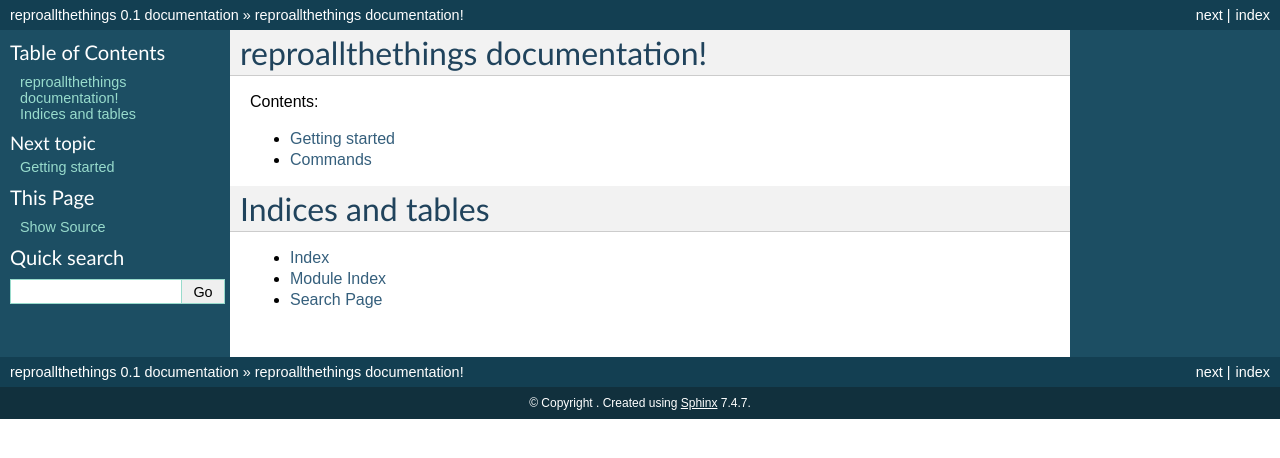
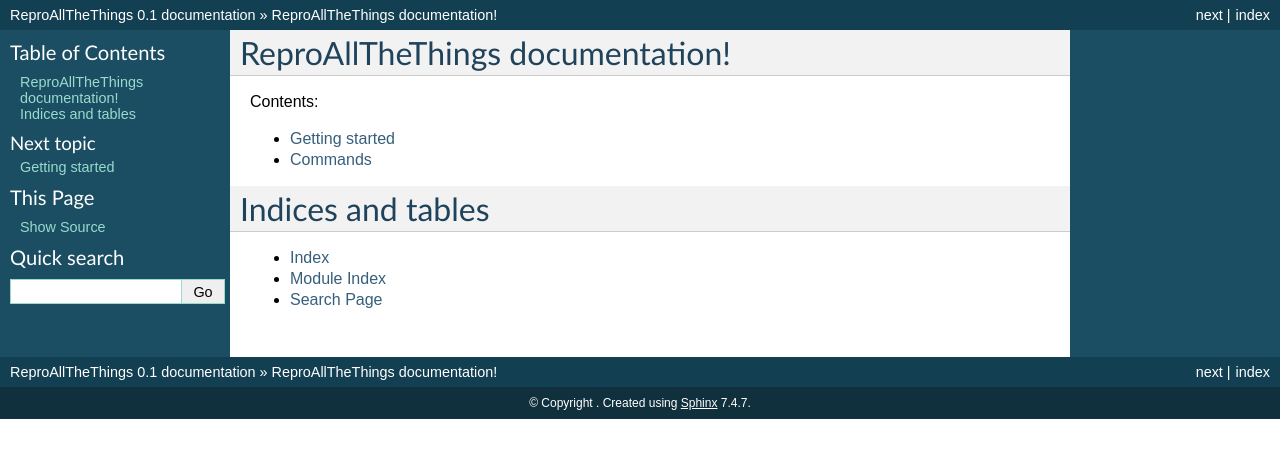
Before and after one commit to acwooding/ReproAllTheThings, a Sphinx documentation site: the page built from docs/index.rst, in a window 1280 px wide. Shown: the top 458 px of the page. Built offline with Sphinx 7.4.7, drawn with Linux system fonts in a browser that asks for light colours.

```diff
--- a/docs/conf.py
+++ b/docs/conf.py
@@ -1,6 +1,6 @@
 # -*- coding: utf-8 -*-
 #
-# reproallthethings documentation build configuration file, created by
+# ReproAllTheThings documentation build configuration file, created by
 # sphinx-quickstart.
 #
 # This file is execfile()d with the current directory set to its containing dir.
@@ -41,7 +41,7 @@ source_suffix = '.rst'
 master_doc = 'index'
 
 # General information about the project.
-project = u'reproallthethings'
+project = u'ReproAllTheThings'
 
 # The version info for the project you're documenting, acts as replacement for
 # |version| and |release|, also used in various other places throughout the
@@ -185,7 +185,7 @@ latex_elements = {
 latex_documents = [
     ('index',
      'reproallthethings.tex',
-     u'reproallthethings Documentation',
+     u'ReproAllTheThings Documentation',
      u"John Healy, Amy Wooding", 'manual'),
 ]
 
@@ -215,7 +215,7 @@ latex_documents = [
 # One entry per manual page. List of tuples
 # (source start file, name, description, authors, manual section).
 man_pages = [
-    ('index', 'reproallthethings', u'reproallthethings Documentation',
+    ('index', 'reproallthethings', u'ReproAllTheThings Documentation',
      [u"John Healy, Amy Wooding"], 1)
 ]
 
@@ -229,8 +229,8 @@ man_pages = [
 # (source start file, target name, title, author,
 #  dir menu entry, description, category)
 texinfo_documents = [
-    ('index', 'reproallthethings', u'reproallthethings Documentation',
-     u"John Healy, Amy Wooding", 'reproallthethings',
+    ('index', 'reproallthethings', u'ReproAllTheThings Documentation',
+     u"John Healy, Amy Wooding", 'ReproAllTheThings',
      'Reproducing EmbedAllTheThings by jc-healy and making it reproducible via easydata.', 'Miscellaneous'),
 ]
 
--- a/docs/index.rst
+++ b/docs/index.rst
@@ -1,9 +1,9 @@
-.. reproallthethings documentation master file, created by
+.. ReproAllTheThings documentation master file, created by
    sphinx-quickstart.
    You can adapt this file completely to your liking, but it should at least
    contain the root `toctree` directive.
 
-reproallthethings documentation!
+ReproAllTheThings documentation!
 ==============================================
 
 Contents:
--- a/environment.yml
+++ b/environment.yml
@@ -8,6 +8,7 @@ dependencies:
     - nbdime
   - setuptools
   - wheel
+  - git>=2.5  # for git worktree template updating
   - sphinx
   - click
   - coverage
--- a/setup.py
+++ b/setup.py
@@ -4,7 +4,7 @@ setup(
     name='src',
     packages=find_packages(),
     version='0.0.1',
-    description='Reproducing EmbedAllTheThings by jc-healy and making it reproducible via easydata.',
+    description='''Reproducing EmbedAllTheThings by jc-healy and making it reproducible via easydata.''',
     author='John Healy, Amy Wooding',
     license='MIT',
 )
```
Also changed, not shown: README.md (+2 -1 lines), .cookiecutter-easydata.json (added), .cookiecutter-easydata.yml (added), .post-create-environment.txt (added), 2 other files.
